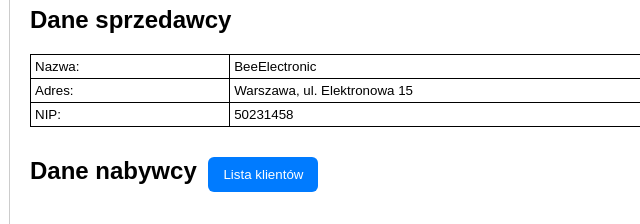
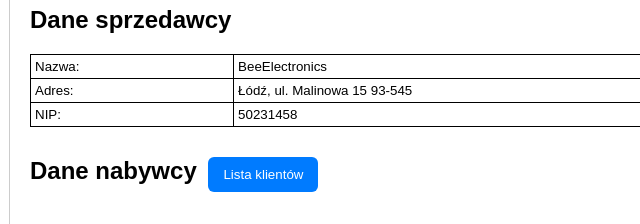
Before and after one commit to oMickey05/Generator_Faktur_VAT, a plain HTML site: page index.html in a window 1280 px wide. Both pictures are taken after a click on the button "Pokaz fakture". Shown: the part 135-359 px from the top of the page, 160-800 px from the left. Drawn offline with nearby package versions, Linux system fonts and the light colour scheme.

Commit message:
index.html

```diff
--- a/index.html
+++ b/index.html
@@ -30,8 +30,8 @@
 
 <h2>Dane sprzedawcy</h2>
 <table>
-<tr><td>Nazwa:</td><td>BeeElectronic</td></tr>
-<tr><td>Adres:</td><td>Warszawa, ul. Elektronowa 15</td></tr>
+<tr><td>Nazwa:</td><td>BeeElectronics</td></tr>
+<tr><td>Adres:</td><td>Łódź, ul. Malinowa 15 93-545</td></tr>
 <tr><td>NIP:</td><td>50231458</td></tr>
 </table>
 
@@ -212,8 +212,8 @@
   // Dane sprzedawcy
   const sellerY = y+20;
   doc.rect(40, sellerY, 500, 40);
-  doc.text("Sprzedawca: BeeElectronic", 45, sellerY+15);
-  doc.text("Adres: Warszawa, ul. Elektronowa 15", 200, sellerY+15);
+  doc.text("Sprzedawca: BeeElectronics", 45, sellerY+15);
+  doc.text("Adres: Łódź, ul. Malinowa 15 93-545", 200, sellerY+15);
   doc.text("NIP: 50231458", 450, sellerY+15);
 
   // Dane klienta
```
